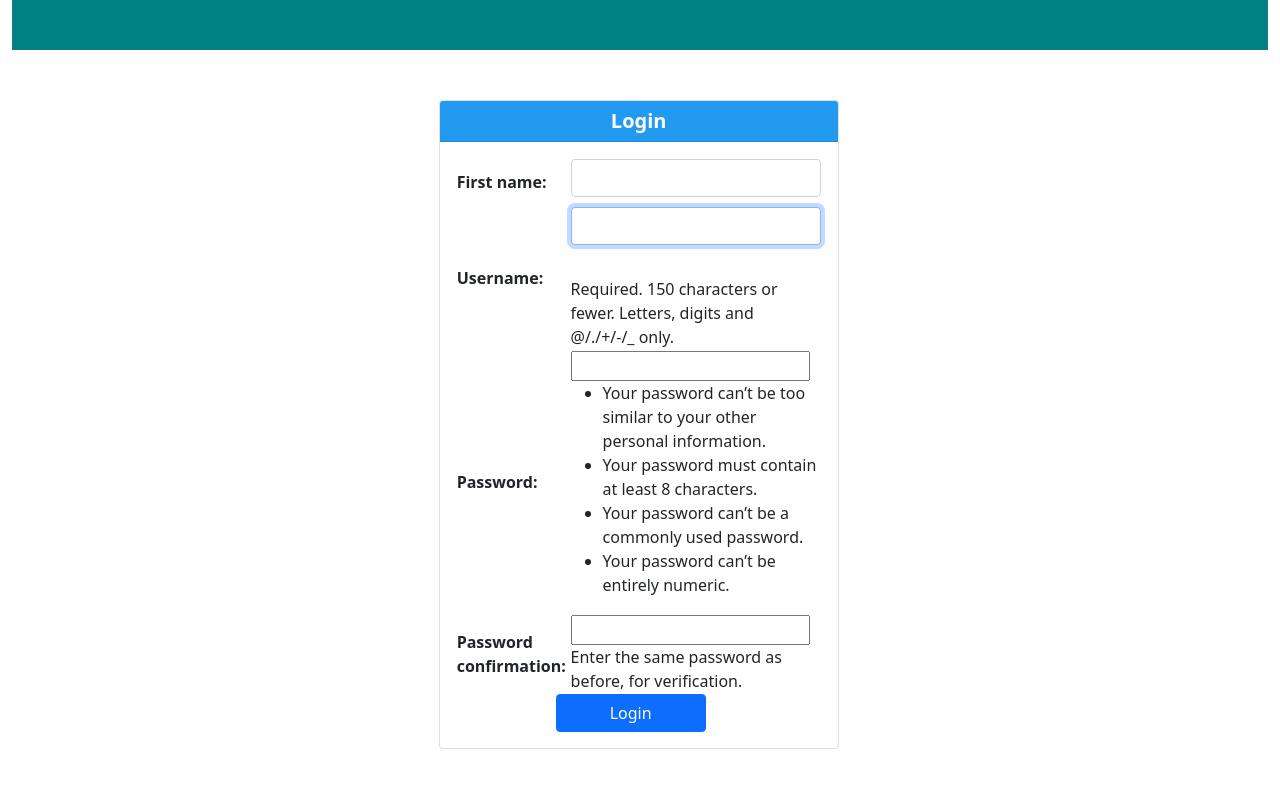
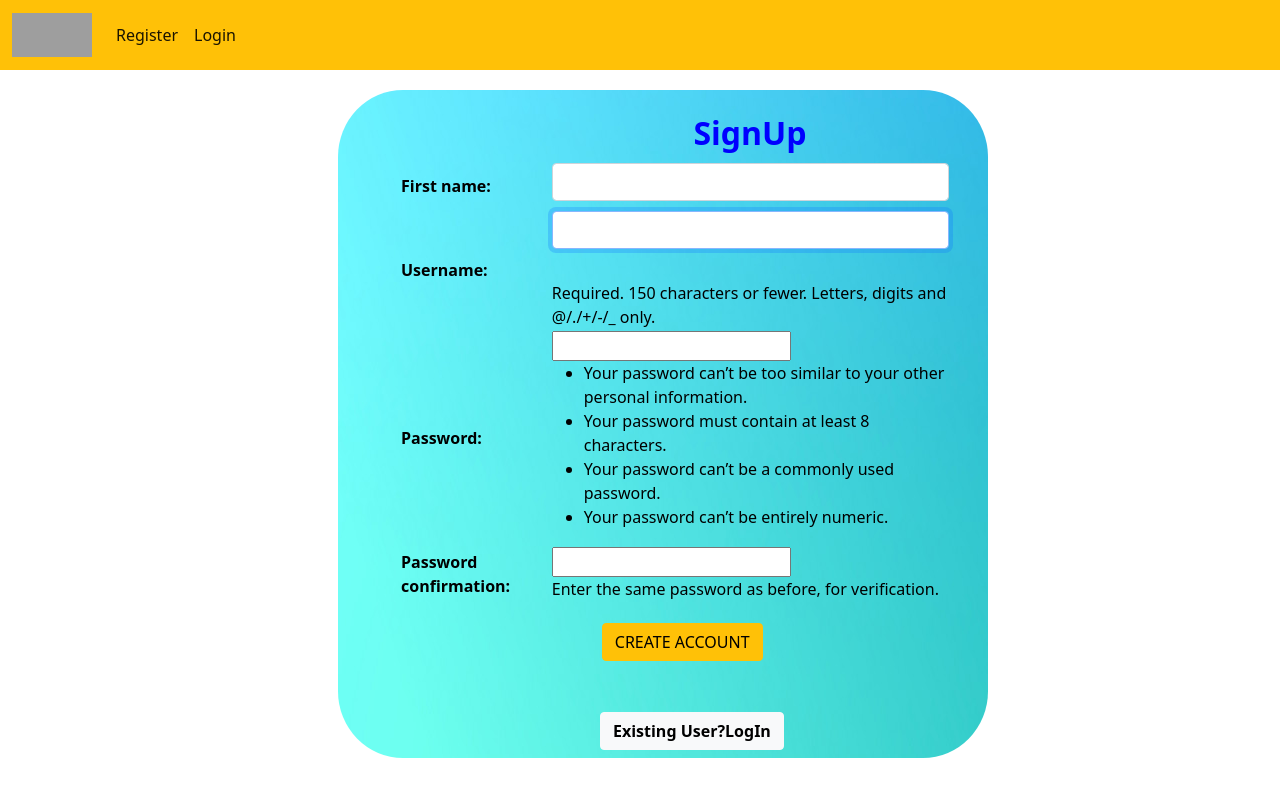
Before and after one commit to vivekvgsk/lotterydraw, a Django app: page /draw/signup in a window 1280 px wide. Run offline with Django 3.2, Linux system fonts and the light colour scheme; grey boxes are pictures that could not be loaded.

Commit message:
almost completed

```diff
--- a/draw/templates/home.html
+++ b/draw/templates/home.html
@@ -10,7 +10,7 @@
 <body>
 
 
-<nav class="navbar navbar-light bg-info">
+<nav class="navbar navbar-light bg-warning">
   <div class="container">
     <a class="navbar-brand" href="#">
       <img src="/static/images/ti.png" alt="" width="80" height="44">
--- a/draw/templates/register.html
+++ b/draw/templates/register.html
@@ -8,38 +8,55 @@
 
 </head>
 <body>
-<div class="container-fluid">
-    <div style="height:50px;background-color:teal"></div>
-    <div class="row">
-        <div class="col-4"></div>
-        <div class="col-4">
+<nav class="navbar navbar-expand-lg navbar-light bg-warning">
+  <div class="container-fluid">
+   <a class="navbar-brand" href="#">
+       <img src="/static/images/ti.png" alt="" width="80" height="44"></a>
+    <button class="navbar-toggler" type="button" data-bs-toggle="collapse" data-bs-target="#navbarSupportedContent" aria-controls="navbarSupportedContent" aria-expanded="false" aria-label="Toggle navigation">
+      <span class="navbar-toggler-icon"></span>
+    </button>
+    <div class="collapse navbar-collapse" id="navbarSupportedContent">
+      <ul class="navbar-nav me-auto mb-2 mb-lg-0">
+        <li class="nav-item">
+          <a class="nav-link active" aria-current="page" href="{%url 'signup'%}">Register</a>
+        </li>
+        <li class="nav-item">
+          <a class="nav-link active" href="{%url 'signin'%}">Login</a>
+        </li>
+      </ul>
+    </div></div>
+</nav>
+<div class="row" style="height:650px">
+    <div class="col-6" style="background-image:url(/static/images/teal.jpg);width:650px;margin-left:350px;border-radius: 10%;margin-top:20px"><br>
+
             {%if messages%}
             {%for message in messages%}
             <div style="color:red">
-                {{message}}
+                <h3>{{message}}</h3>
             </div>
             {%endfor%}
             {%endif%}
+            <form action="" method="POST" style="margin-left:50px;width:550px">
+                {%csrf_token%}
+                <h2 style="color:blue;margin-left:150px">
+                    <center><strong>SignUp</strong></center>
+                </h2>
+                <table class="table-danger" >
+                    <tr>
+                        <td>{{form.as_table}}</td>
+                    </tr>
+                    <tr>
+                        <td></td>
+                        <td><input type="submit" Value="CREATE ACCOUNT" class="btn btn-warning" style="margin-top:20px;margin-left:50px"></td>
+                    </tr>
+                </table>
 
-<div class="card" style="width:400px;margin-top:50px">
-    <h5 class="card-header" style="background-color:#229af0;color:white;font-weight:bold;"><center> Login</center></h5>
-  <div class="card-body">
-    <form action="" method="post">
-    {%csrf_token%}
-        <table>
-            {{form.as_table}}
-        </table>
-
-    <input type="submit" value="Login" class="btn btn-primary" style="margin-left:100px;width:150px">
-
-</form>
-</div>
-</div>
+                <h6><a href="{%url 'signin'%}" class="btn btn-light" style="font-weight:bolder;margin-top:50px;margin-left:200px"><center>Existing User?LogIn</center>  </a></h6>
+            </form>
         </div>
-        <div class="col-4"></div>
+        <div class="col-2"></div>
     </div>
 </div>
 
-
 </body>
 </html>
--- a/draw/views.py
+++ b/draw/views.py
@@ -45,9 +45,7 @@ class SignoutView(TemplateView):
         logout(request)
         return redirect("signin")
 
-# class Home(TemplateView):
-#     model=Lottery
-#     template_name="home.html"
+
 
 class Home(TemplateView):
     template_name = "home.html"
@@ -75,23 +73,22 @@ class Home(TemplateView):
 
 
 def result(request,*args,**kwargs):
-    lottery_no=Lottery.objects.all()
-    rs=random.choices(lottery_no, weights=(10, 20, 30, 40, 50), k=1)
-    print("random selection")
-    print(rs)
-    # n=1265478
-    # n=random.randint(1000000,9999999)
-    lottery=Lottery.objects.get(lottery_no=rs[0])
+    lottery_no=Lottery.objects.all() #for fetching all lottery objects from model
+    rs=random.choices(lottery_no, weights=(2, 3, 30, 40, 50), k=1) # for creating a random choice from the set of lotteries
+    # print("random selection") #for checking
+    # print(rs) #for checking
+
+    lottery=Lottery.objects.get(lottery_no=rs[0]) # for fetching the value from the random created list
 
     if lottery.lottery_price ==0:
-        print("you are unlucky")
-        print(lottery.lottery_no)
-        print(lottery)
+        # print("you are unlucky") #for checking
+        # print(lottery.lottery_no) #for checking
+        # print(lottery) #for checking
         messages.error(request, "Sorry BetterLuck NextTime")
         return render(request, "result.html")
 
     else:
-        print("you are lucky")
-        print(lottery)
+        # print("you are lucky") #for checking
+        # print(lottery) #for checking
 
         return render(request, "result.html", {"lottery": lottery})
```
Also changed, not shown: draw/templates/login.html (+47 -18 lines), draw/templates/result.html (+5 -5 lines), db.sqlite3, draw/static/images/cas.jpg (added), draw/static/images/headd.png (added), draw/static/images/t.jpg (added), draw/static/images/teal.jpg (added).
